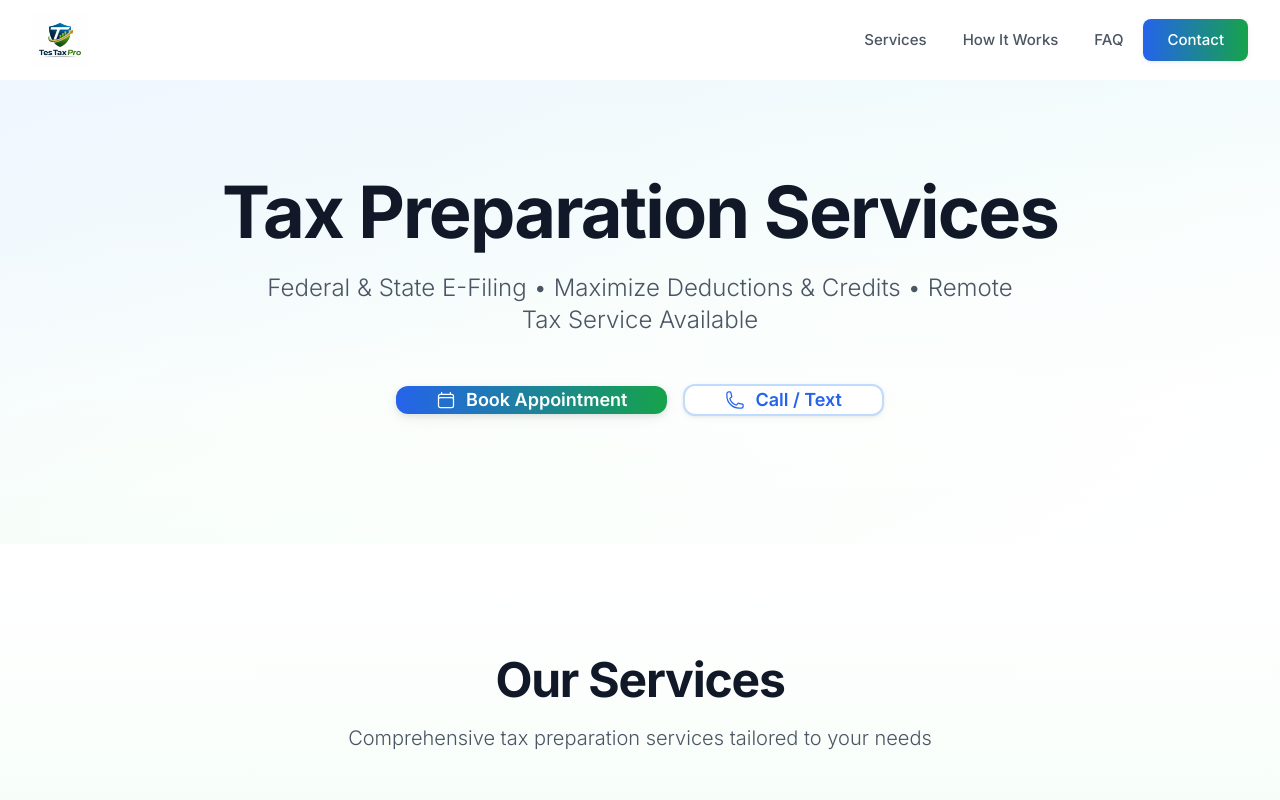
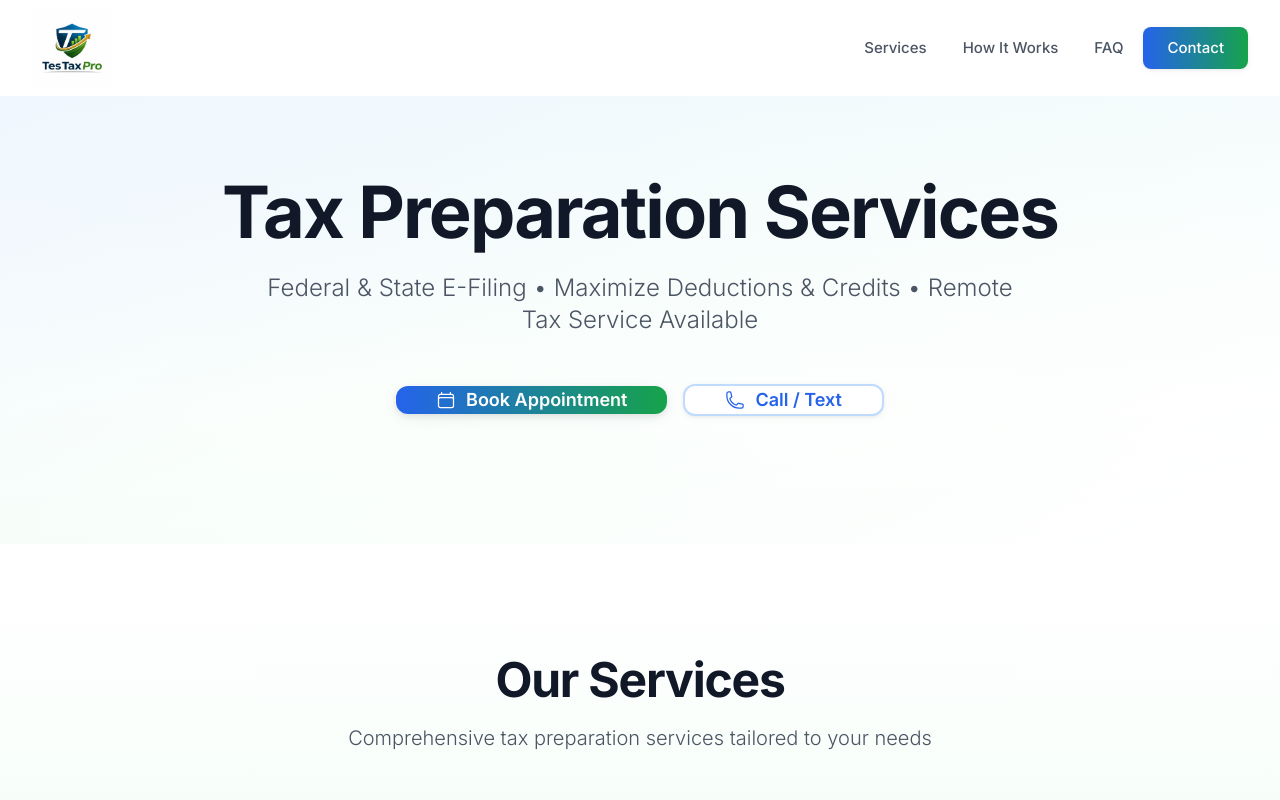
Before and after one commit to tus29603/testaxpro, a Next.js app: page / in a window 1280 px wide. Shown: the top 800 px of the page. Built offline with nearby package versions, Linux system fonts and the light colour scheme.

Commit message:
logo improved

```diff
--- a/components/Footer.tsx
+++ b/components/Footer.tsx
@@ -12,9 +12,9 @@ const Footer = () => {
             <Image
               src="/logo.jpeg"
               alt={siteConfig.businessName}
-              width={140}
-              height={45}
-              className="h-12 w-auto object-contain mb-5 brightness-0 invert opacity-90"
+              width={200}
+              height={65}
+              className="h-20 w-auto object-contain mb-5 brightness-0 invert opacity-90"
             />
             <p className="text-gray-400 text-[15px]">
               {siteConfig.location.city}, {siteConfig.location.state}
--- a/components/Navbar.tsx
+++ b/components/Navbar.tsx
@@ -31,7 +31,7 @@ const Navbar = () => {
       }`}
     >
       <div className="max-w-7xl mx-auto container-padding">
-        <div className="flex items-center justify-between h-18 md:h-20">
+        <div className="flex items-center justify-between h-20 md:h-24">
           {/* Logo */}
           <div
             className="flex items-center cursor-pointer group"
@@ -40,9 +40,9 @@ const Navbar = () => {
             <Image
               src="/logo.jpeg"
               alt={siteConfig.businessName}
-              width={140}
-              height={45}
-              className="h-11 md:h-14 w-auto object-contain transition-transform duration-300 group-hover:scale-105"
+              width={200}
+              height={65}
+              className="h-16 md:h-20 w-auto object-contain transition-transform duration-300 group-hover:scale-105"
               priority
             />
           </div>
```
